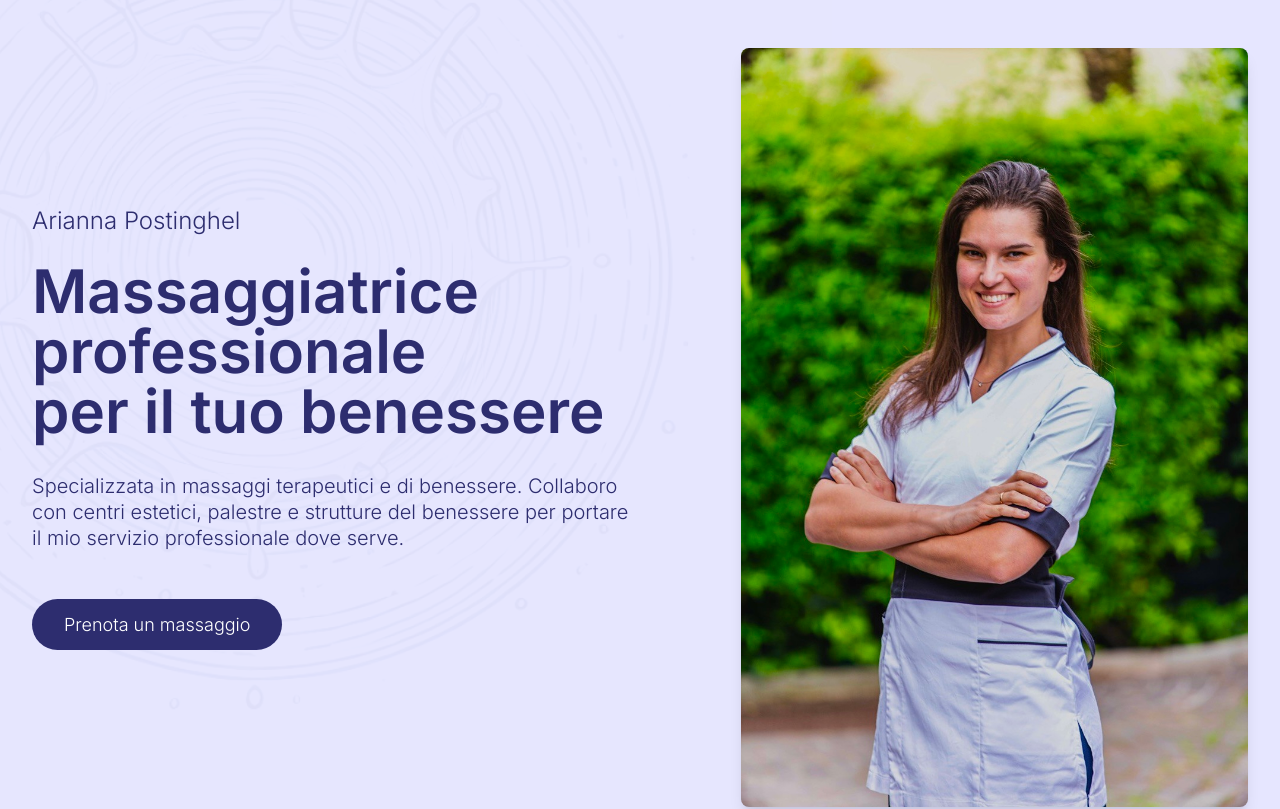
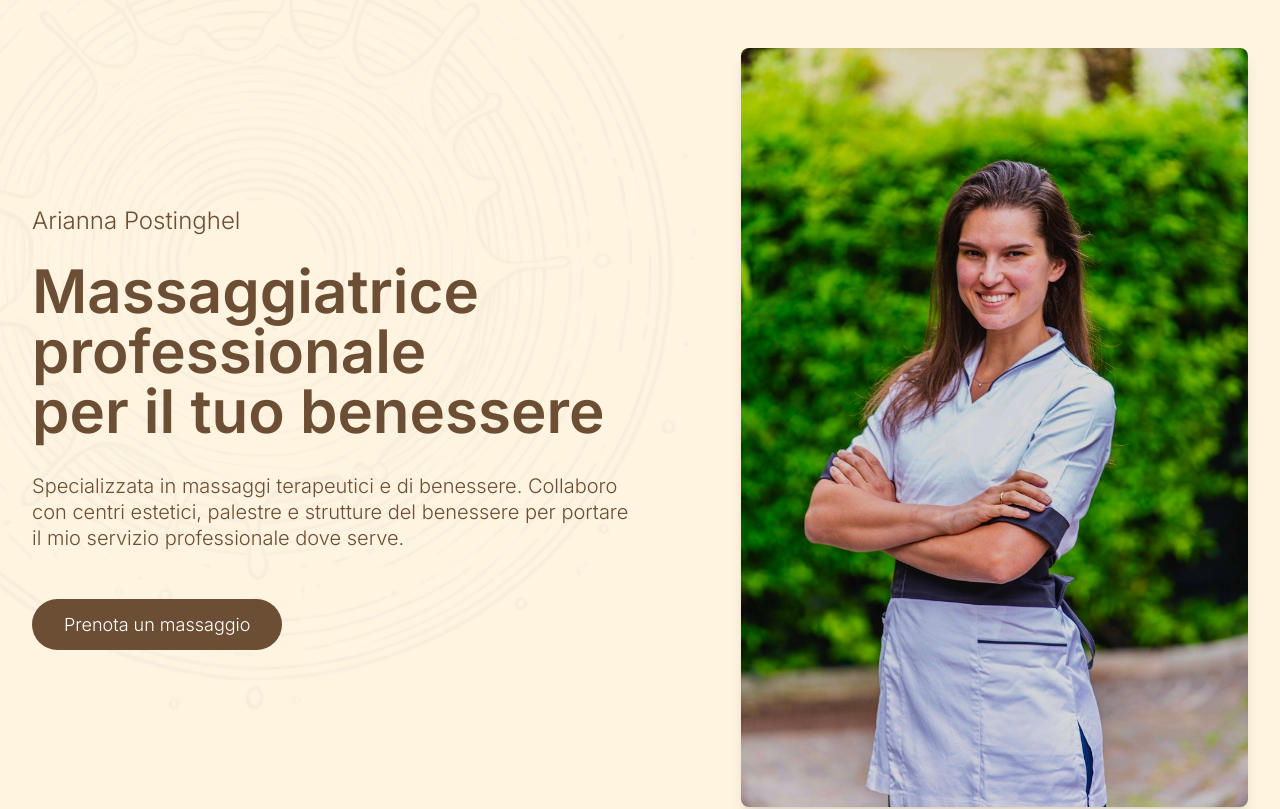
Before and after one commit to claudiopostinghel/AriannaMassaggi, a plain HTML site: page index.html in a window 1280 px wide. Shown: the top 809 px of the page. Drawn offline with nearby package versions, Linux system fonts and the light colour scheme.

Commit message:
Colori nuovi

```diff
--- a/styles.css
+++ b/styles.css
@@ -1,7 +1,7 @@
 :root {
-    --primary: #2D2D6F;
-    --primary-dark: #1E1E4A;
-    --bg-gradient-from: #E6E6FF;
+    --primary: #6B4E34;
+    --primary-dark: #4d3725;
+    --bg-gradient-from: #FFF4E0;
 }
 
 body {
@@ -10,7 +10,7 @@ body {
 }
 
 #hero-section {
-    background: #E6E6FF;
+    background: #FFF4E0;
 }
 
 .cta-button {
@@ -50,5 +50,5 @@ footer a:hover {
 
 img {
     min-height: 200px;
-    background-color: #E6E6FF;
+    background-color: #FFF4E0;
 }
```
